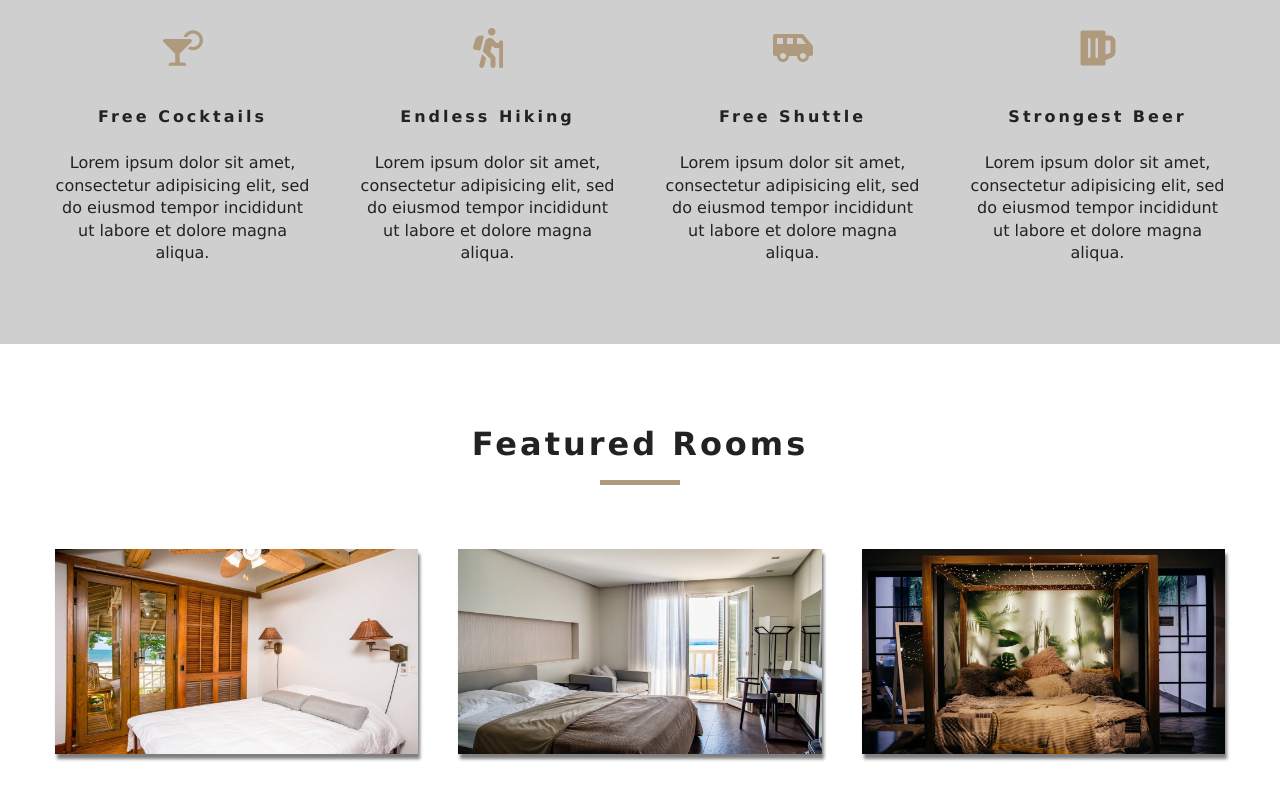
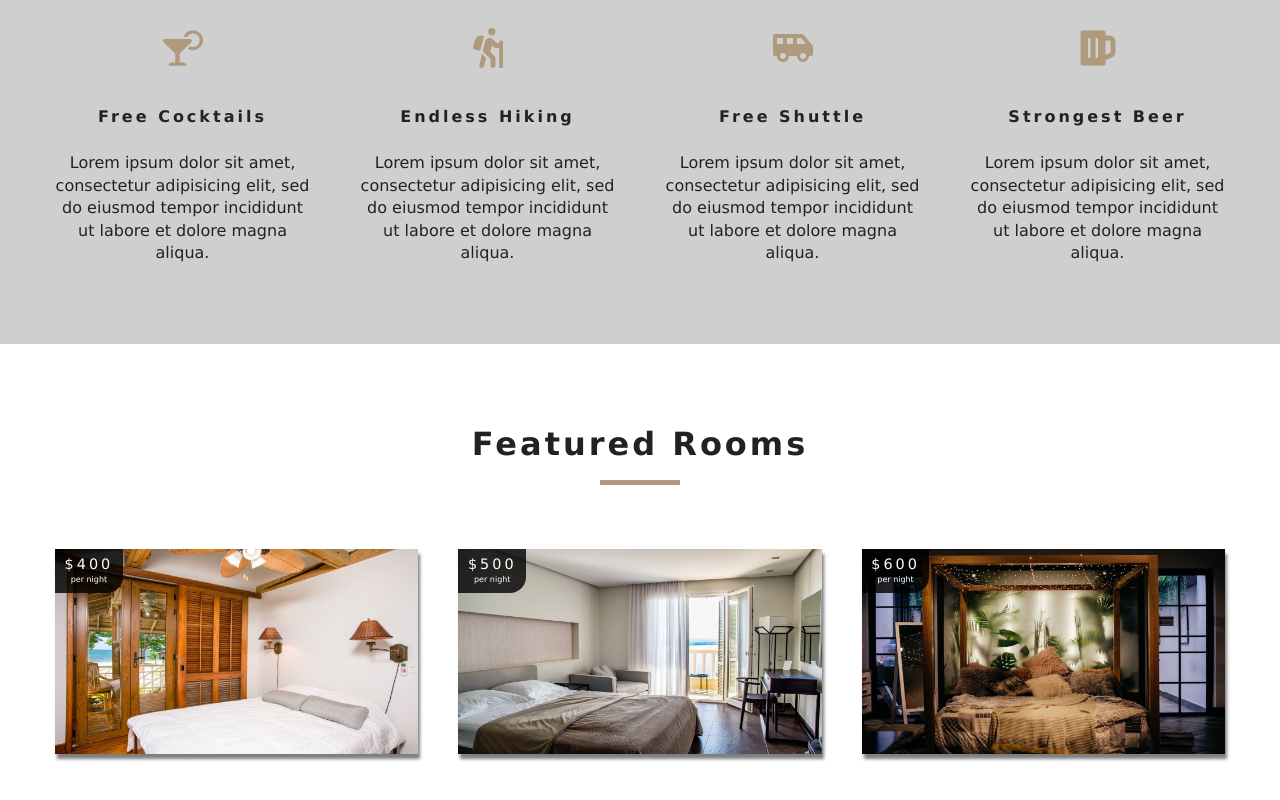
Before and after one commit to juliaosmolovska/react_website_2, a React (Create React App) app: page / in a window 1280 px wide. Shown: the part 979-1779 px from the top of the page. Built offline with nearby package versions, Linux system fonts and the light colour scheme.

Commit message:
Price on Image Rooms

```diff
--- a/src/components/Room.js
+++ b/src/components/Room.js
@@ -1,5 +1,5 @@
 import React from 'react';
-import { Links } from 'react-router-dom';
+import { Link } from 'react-router-dom';
 import defaultImg from '../images/room-1.jpeg';
 
 export default function Room({room}) {
@@ -10,7 +10,12 @@
     <article className='room'>
       <div className='img-container'>
         <img src={images[0]} alt='single room' />
+        <div className='price-top'>
+          <h6>${price}</h6>
+          <p>per night</p>
+        </div>
+        <Link to={`/rooms/${slug}`} className='btn-primary room-link'>Features</Link>
       </div>
     </article>
-  )
+  );
 }
```
